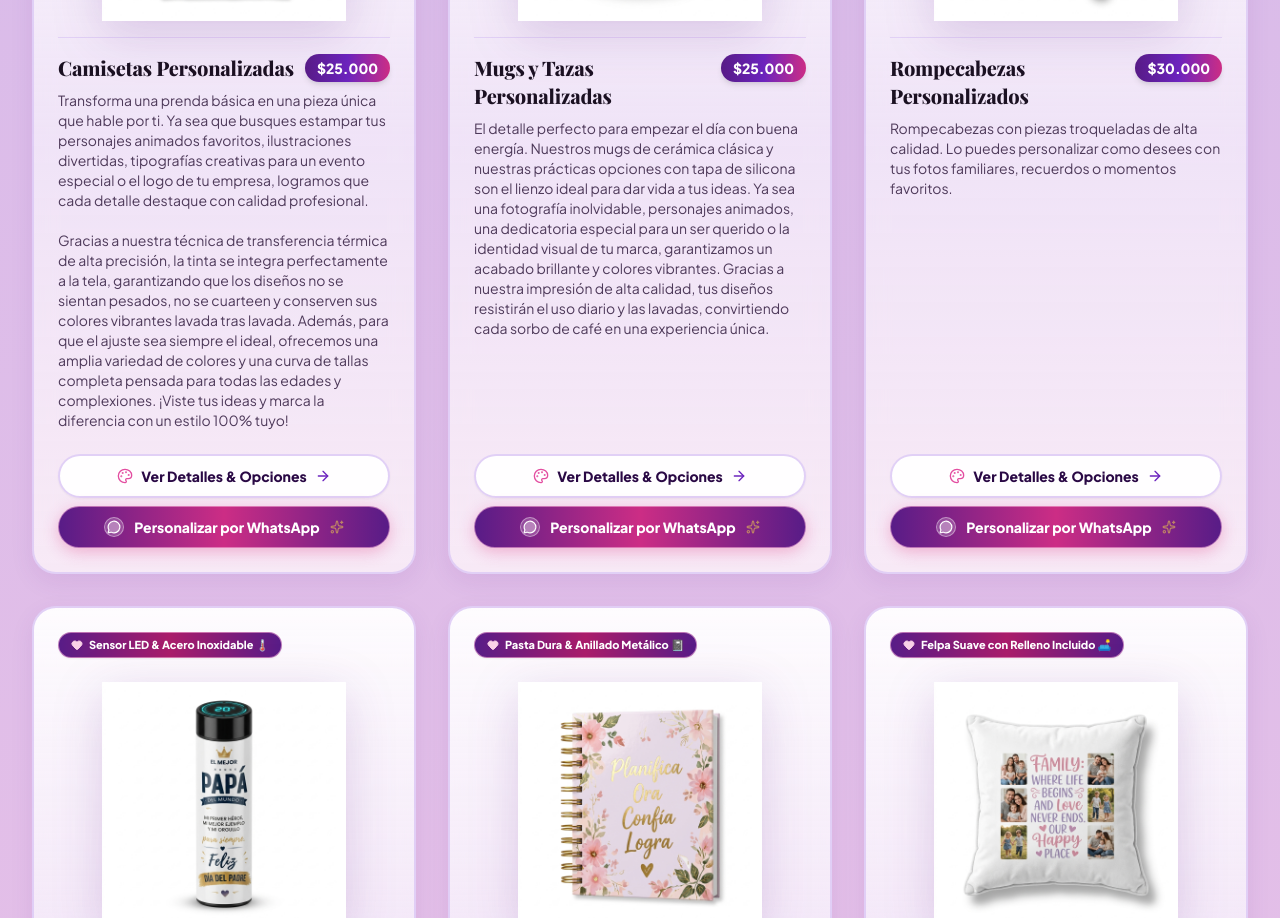
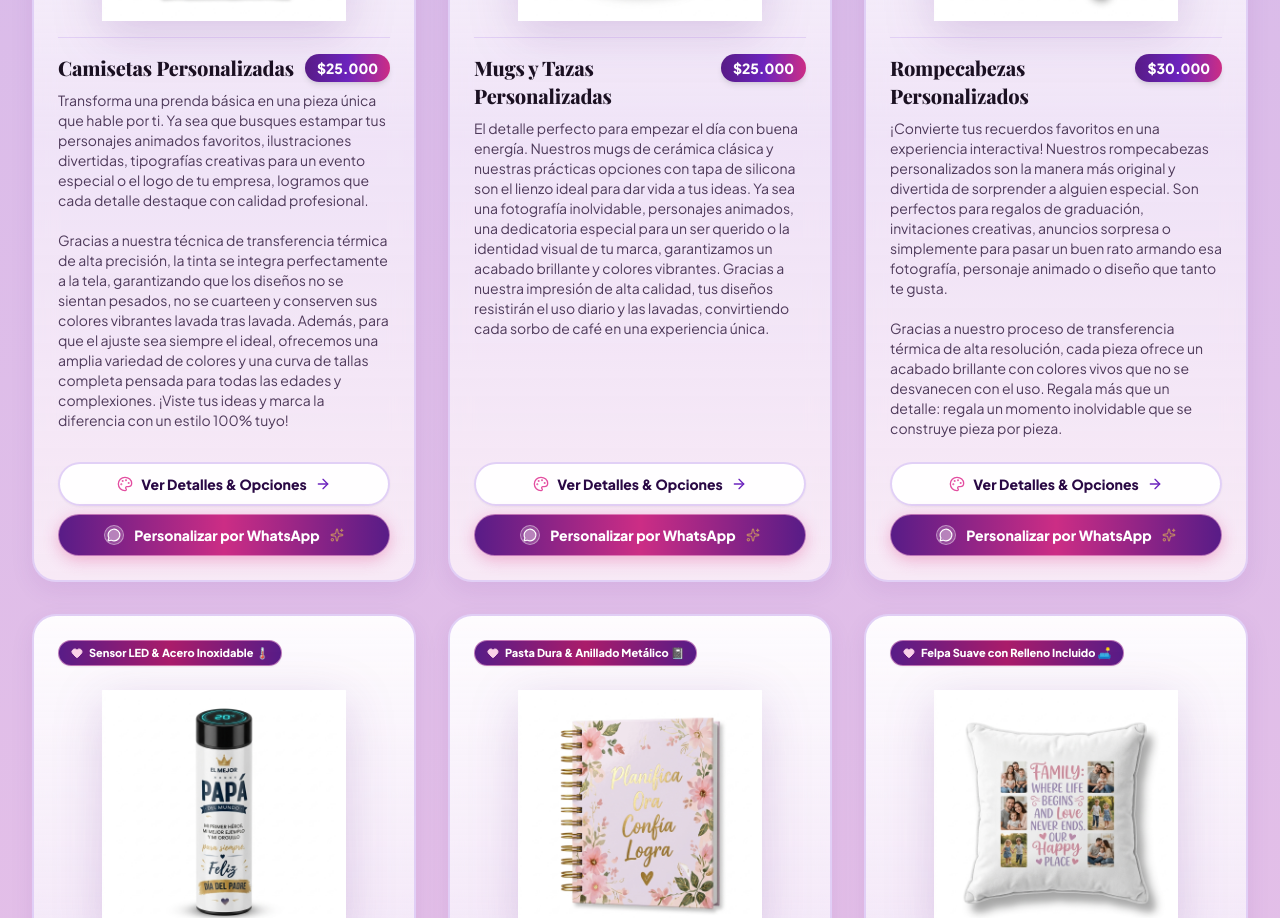
Before and after one commit to totalagroapps/sublimadosvg-shop, a React (Vite) app: page / in a window 1280 px wide. Shown: the part 1320-2238 px from the top of the page. Built offline with nearby package versions, Linux system fonts and the light colour scheme.

Commit message:
feat: actualizar descripcion de Rompecabezas Personalizados segun especificacion

```diff
--- a/src/components/HeroCarousel.tsx
+++ b/src/components/HeroCarousel.tsx
@@ -42,7 +42,7 @@ const SHAPED_PRODUCTS: ShapedProductItem[] = [
     name: 'Rompecabezas Personalizados',
     productId: 'prod-rompecabezas-a4',
     badge: 'Piezas Troqueladas de Alta Calidad 🧩',
-    description: 'Rompecabezas con piezas troqueladas de alta calidad. Lo puedes personalizar como desees con tus fotos familiares, recuerdos o momentos favoritos.',
+    description: '¡Convierte tus recuerdos favoritos en una experiencia interactiva! Nuestros rompecabezas personalizados son la manera más original y divertida de sorprender a alguien especial. Son perfectos para regalos de graduación, invitaciones creativas, anuncios sorpresa o simplemente para pasar un buen rato armando esa fotografía, personaje animado o diseño que tanto te gusta.\n\nGracias a nuestro proceso de transferencia térmica de alta resolución, cada pieza ofrece un acabado brillante con colores vivos que no se desvanecen con el uso. Regala más que un detalle: regala un momento inolvidable que se construye pieza por pieza.',
     price: 30000,
     image: '/forma-producto-rompecabezas.jpg',
   },
--- a/src/data/products.ts
+++ b/src/data/products.ts
@@ -546,11 +546,12 @@ export const INITIAL_PRODUCTS: Product[] = [
     category: 'rompecabezas',
     price: 30000,
     originalPrice: 38000,
-    description: 'Rompecabezas con piezas troqueladas de alta calidad. Lo puedes personalizar como desees con tus fotos familiares, recuerdos o momentos favoritos.',
+    description: '¡Convierte tus recuerdos favoritos en una experiencia interactiva! Nuestros rompecabezas personalizados son la manera más original y divertida de sorprender a alguien especial. Son perfectos para regalos de graduación, invitaciones creativas, anuncios sorpresa o simplemente para pasar un buen rato armando esa fotografía, personaje animado o diseño que tanto te gusta.\n\nGracias a nuestro proceso de transferencia térmica de alta resolución, cada pieza ofrece un acabado brillante con colores vivos que no se desvanecen con el uso. Regala más que un detalle: regala un momento inolvidable que se construye pieza por pieza.',
     features: [
-      'Sublimación fotográfica full color de alta definición y brillo',
-      'Personalizado como desees con tus fotos o dedicatorias',
+      'Transferencia térmica de alta resolución y acabado brillante',
       'Piezas troqueladas con encaje suave y preciso',
+      'Colores vivos de alta durabilidad que no se desvanecen',
+      'Ideal para graduaciones, invitaciones, anuncios sorpresa y regalos',
       'Incluye vista previa digital para tu aprobación antes de estampar',
     ],
     image: '/prod-rompecabezas-personalizado.jpg',
```
